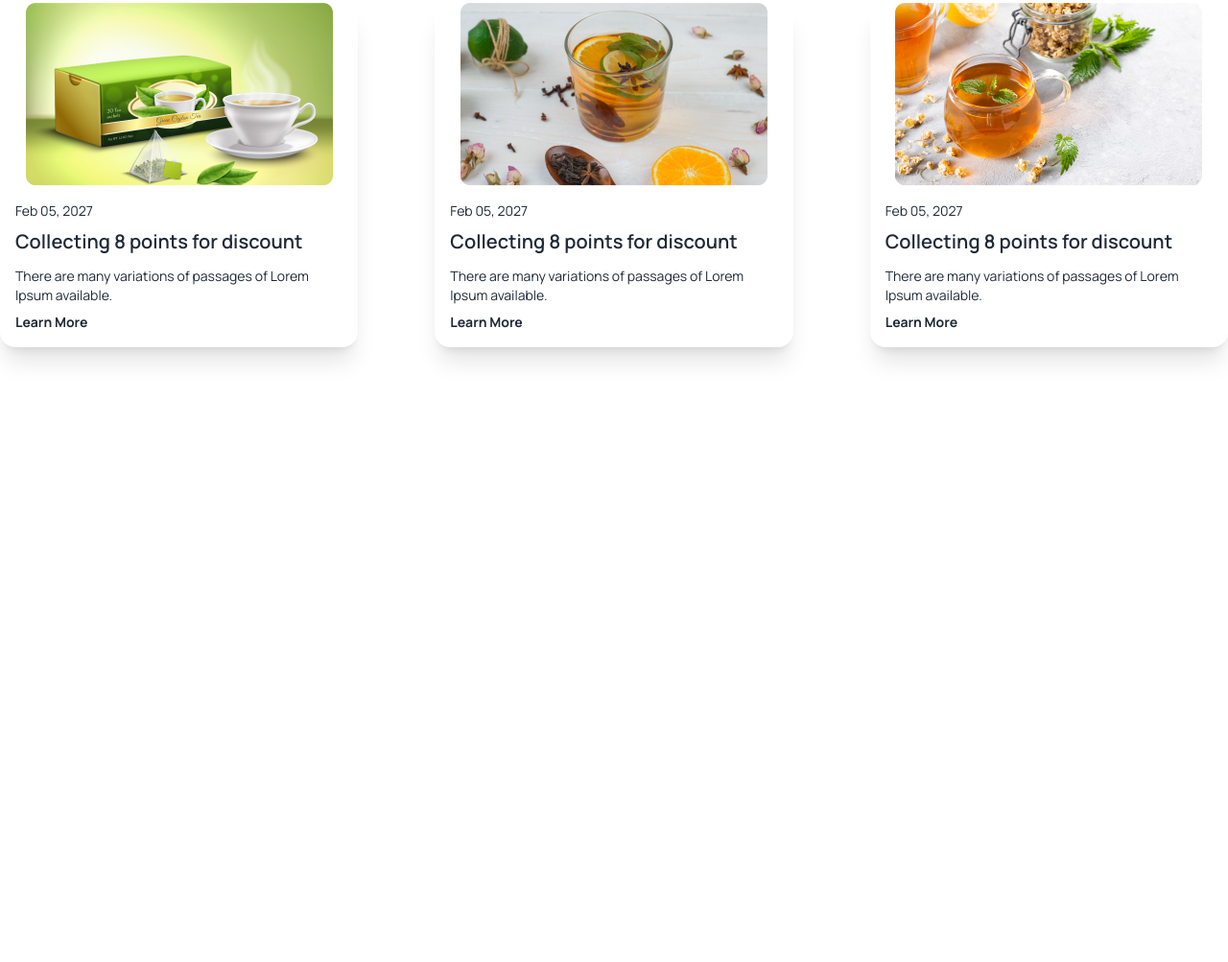
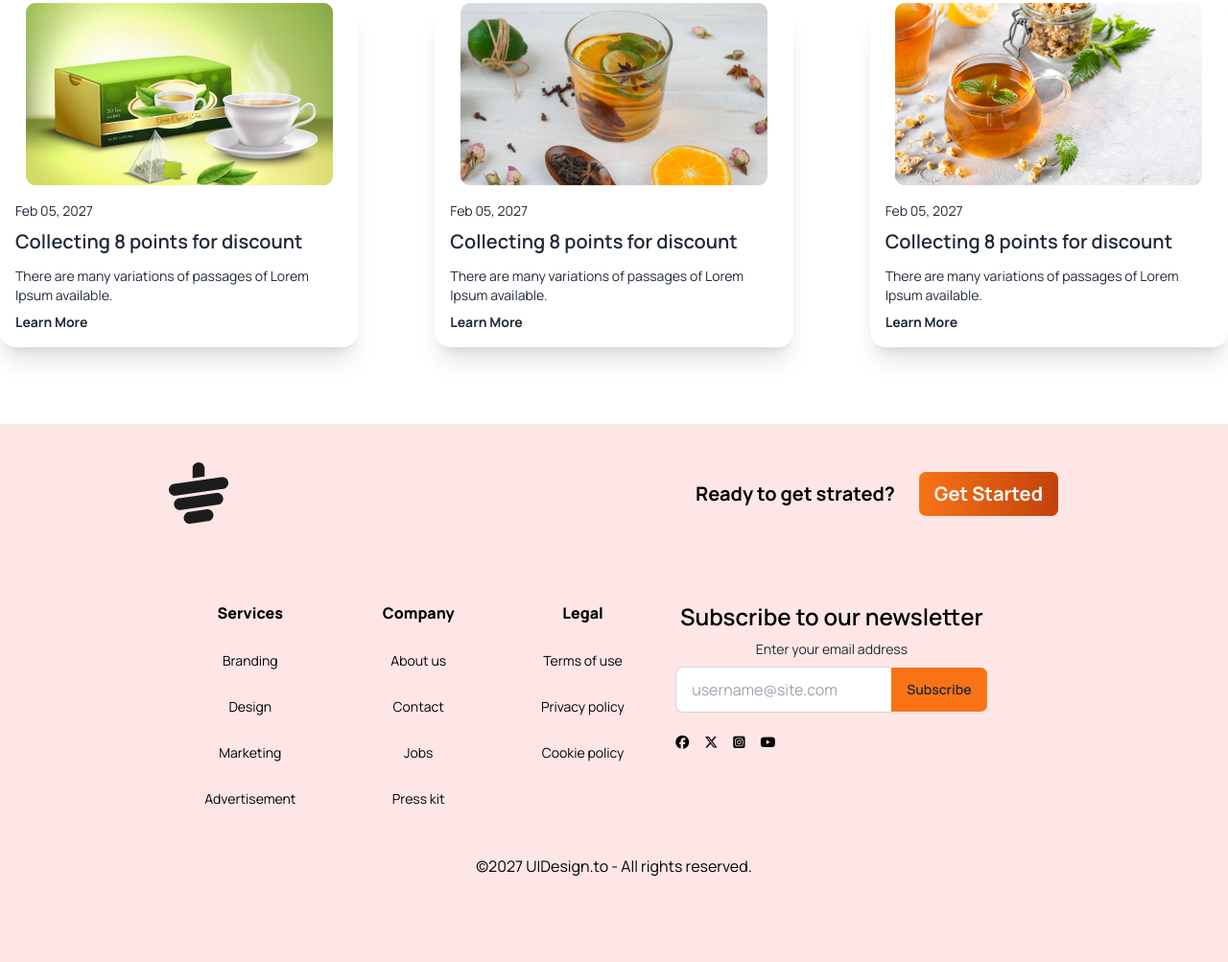
Before and after one commit to fahimrashid3/tea-house, a plain HTML site: page index.html in a window 1280 px wide. Shown: the part 3332-4335 px from the top of the page at 96% size. Before the commit the page ends 3774 px from the top, so only its background shows below. Drawn offline with nearby package versions, Linux system fonts and the light colour scheme.

Commit message:
footer section added

```diff
--- a/index.html
+++ b/index.html
@@ -52,7 +52,10 @@
               Tea and Botanical Solutions Supplier Give Optimum Satisfaction To Your Taste Buds.
 
             </p>
-            <button class="btn bg-gradient-to-r from-orange-500 to-orange-700 text-white font-bold text-sm md:text-lg lg:text-xl">Explore More<img src="images/arrow.png" alt=""></button>
+            <button class="btn bg-gradient-to-r from-orange-500 to-orange-700 text-white font-bold text-sm md:text-lg lg:text-xl">
+              Explore More
+              <img src="images/arrow.png" alt="">
+            </button>
           </div>
           <div>
             <img src="images/banner.png" class=" max-w-sm md:max-w-md lg:max-w-lg flex-1" />
@@ -310,12 +313,67 @@
 
     </main>
 
+    <footer class="bg-[#ffe6e6] lg:p-10 p-4 lg:px-44 pt-28">
 
-    <footer>
+      <div class="flex justify-between items-center flex-col lg:flex-row sm:mb-5  mx-auto">
+        <img class="mb-10 lg:mb-0 md:mb-0" src="images/cup.png" alt="">
+        <div class="flex items-center gap-6 flex-col lg:flex-row">
+          <h4 class="font-bold text-xl text-black">Ready to get strated?</h4>
+          <button class="btn bg-gradient-to-r from-orange-500 to-orange-700 text-white font-bold text-xl">
+            Get Started
+            </button>
+
+        </div>
+      </div>
+
+      <div  class="footer text-base-content text-black mt-20">
+        <nav class="lg:space-y-5 mx-auto">
+          <h6 class="font-extrabold text-base mx-auto">Services</h6>
+          <a class="link link-hover mx-auto">Branding</a>
+          <a class="link link-hover mx-auto">Design</a>
+          <a class="link link-hover mx-auto">Marketing</a>
+          <a class="link link-hover mx-auto">Advertisement</a>
+        </nav>
+        <nav class="lg:space-y-5 mx-auto">
+          <h6 class="font-extrabold text-base mx-auto">Company</h6>
+          <a class="link link-hover mx-auto">About us</a>
+          <a class="link link-hover mx-auto">Contact</a>
+          <a class="link link-hover mx-auto">Jobs</a>
+          <a class="link link-hover mx-auto">Press kit</a>
+        </nav>
+        <nav class="lg:space-y-5 mx-auto">
+          <h6 class=" font-extrabold text-base mx-auto">Legal</h6>
+          <a class="link link-hover mx-auto">Terms of use</a>
+          <a class="link link-hover mx-auto">Privacy policy</a>
+          <a class="link link-hover mx-auto">Cookie policy</a>
+        </nav>
+        <div>
+          <form class="mx-auto flex flex-col items-center">
+            <h6 class="font-semibold text-2xl lg:text-left mx-auto text-center">Subscribe to our newsletter</h6>
+            <fieldset class="form-control lg:w-80">
+              <label class="label">
+                <span class="label-text mx-auto">Enter your email address</span>
+              </label>
+              <div class="join mx-auto">
+                <input type="text" placeholder="username@site.com" class="input input-bordered join-item" />
+                <button class="btn bg-orange-500 join-item">Subscribe</button>
+              </div>
+            </fieldset>
+          </form>
+          <div class="flex gap-4 mt-4 justify-center mx-auto lg:justify-start lg:mx-0">
+            <i class="fa-brands fa-facebook"></i>
+            <i class="fa-brands fa-x-twitter"></i>
+            <i class="fa-brands fa-square-instagram"></i>
+            <i class="fa-brands fa-youtube"></i>
+          </div>
+        </div>
+
+      </div>
+
+      <p class="text-center text-black py-12">&copy;2027 UIDesign.to - All rights reserved.</p>
 
     </footer>
 
 
-
 </body>
 </html>
```
